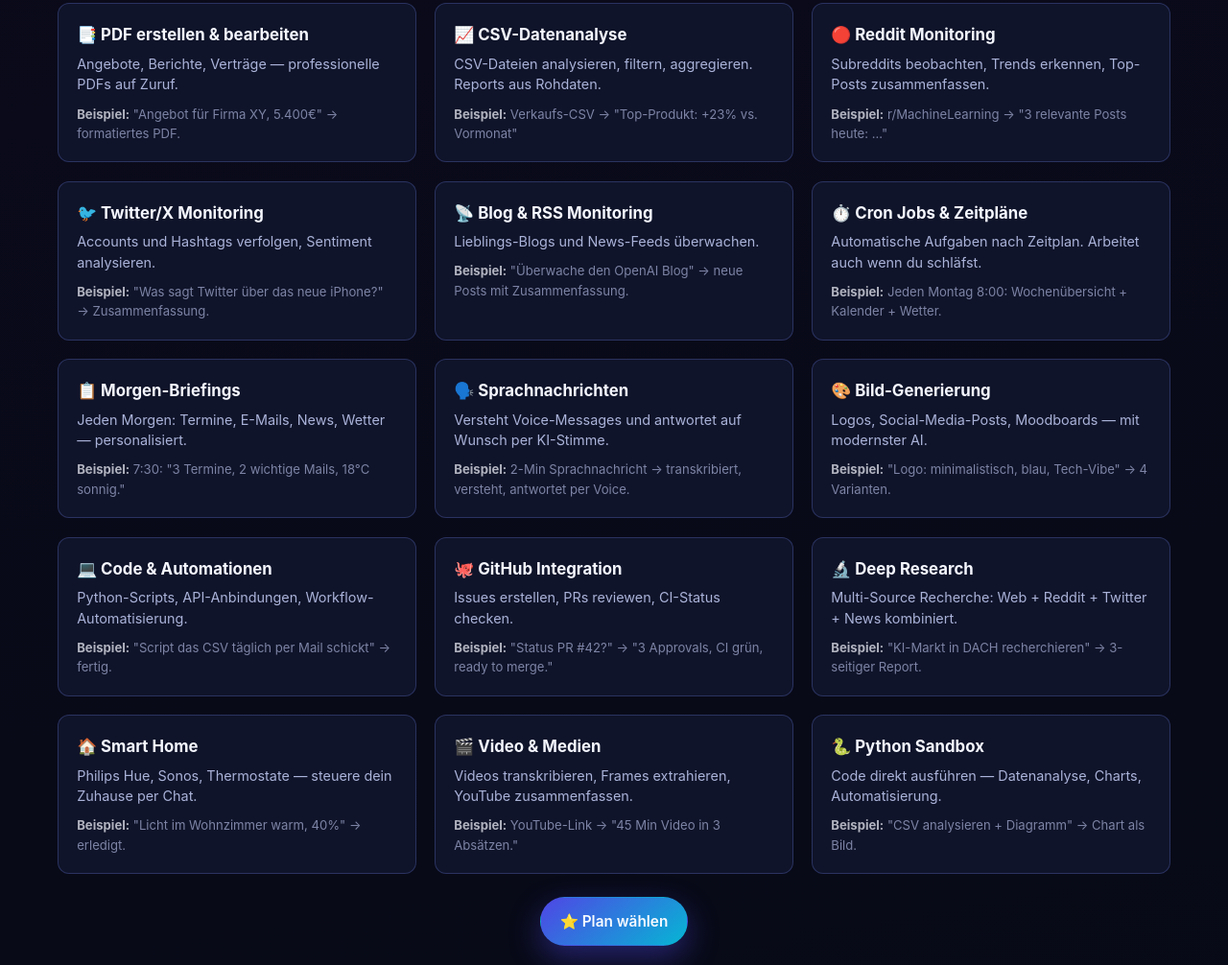
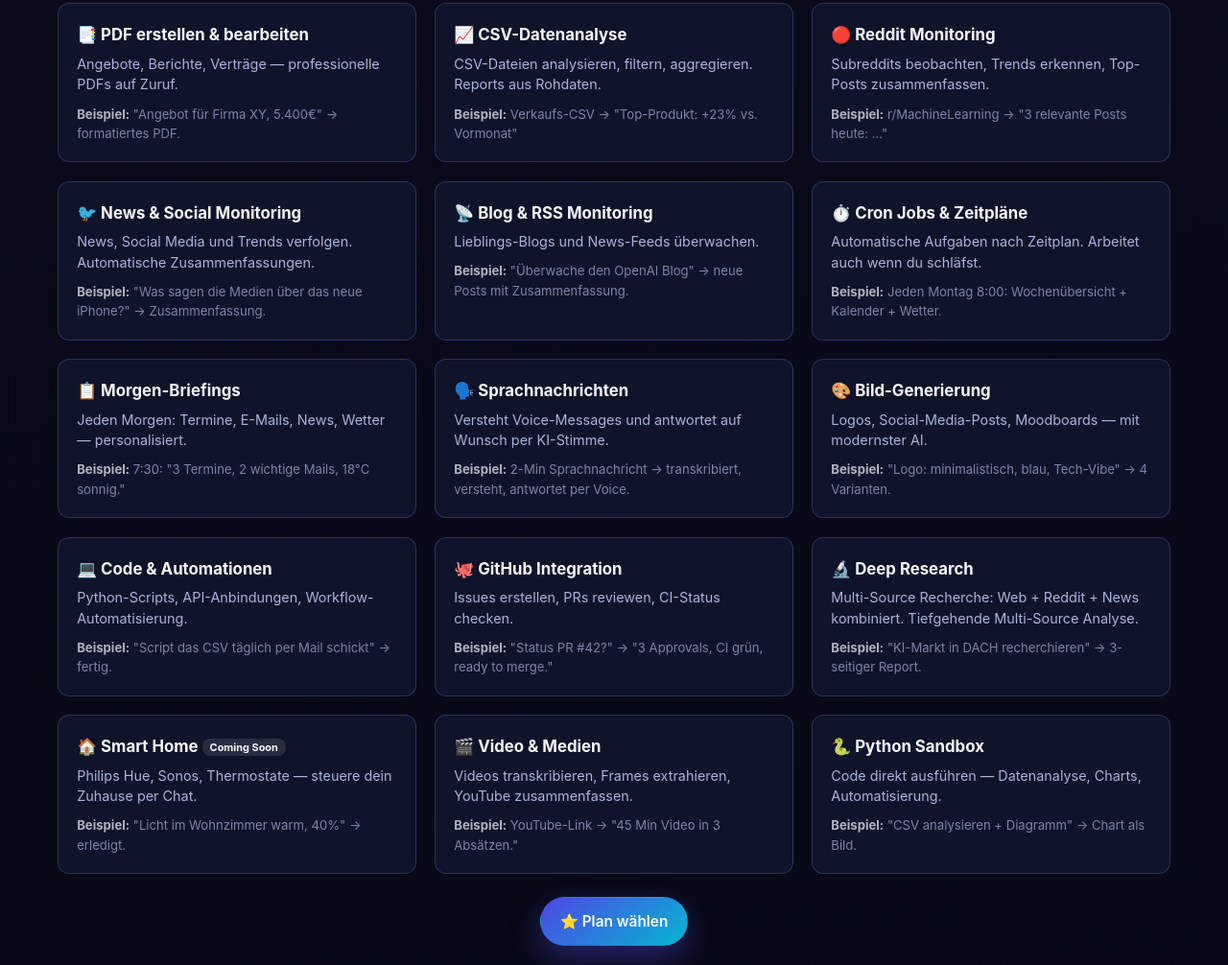
Before and after one commit to akrimm702/xiim-landing, a plain HTML site: page skills.html in a window 1280 px wide. Shown: the part 1451-2457 px from the top of the page at 96% size. Drawn offline with Linux system fonts and the light colour scheme.

Commit message:
fix: WhatsApp + Smart Home → Coming Soon, Twitter → News Monitoring

```diff
--- a/skills.html
+++ b/skills.html
@@ -139,9 +139,9 @@
           <div class="examples"><strong>Beispiel:</strong> r/MachineLearning → "3 relevante Posts heute: ..."</div>
         </div>
         <div class="skill-item">
-          <h3>🐦 Twitter/X Monitoring</h3>
-          <p>Accounts und Hashtags verfolgen, Sentiment analysieren.</p>
-          <div class="examples"><strong>Beispiel:</strong> "Was sagt Twitter über das neue iPhone?" → Zusammenfassung.</div>
+          <h3>🐦 News &amp; Social Monitoring</h3>
+          <p>News, Social Media und Trends verfolgen. Automatische Zusammenfassungen.</p>
+          <div class="examples"><strong>Beispiel:</strong> "Was sagen die Medien über das neue iPhone?" → Zusammenfassung.</div>
         </div>
         <div class="skill-item">
           <h3>📡 Blog & RSS Monitoring</h3>
@@ -180,11 +180,11 @@
         </div>
         <div class="skill-item">
           <h3>🔬 Deep Research</h3>
-          <p>Multi-Source Recherche: Web + Reddit + Twitter + News kombiniert.</p>
+          <p>Multi-Source Recherche: Web + Reddit + News kombiniert. Tiefgehende Multi-Source Analyse.</p>
           <div class="examples"><strong>Beispiel:</strong> "KI-Markt in DACH recherchieren" → 3-seitiger Report.</div>
         </div>
         <div class="skill-item">
-          <h3>🏠 Smart Home</h3>
+          <h3>🏠 Smart Home <span style="font-size:0.65em;background:rgba(255,255,255,0.1);padding:2px 8px;border-radius:8px;vertical-align:middle">Coming Soon</span></h3>
           <p>Philips Hue, Sonos, Thermostate — steuere dein Zuhause per Chat.</p>
           <div class="examples"><strong>Beispiel:</strong> "Licht im Wohnzimmer warm, 40%" → erledigt.</div>
         </div>
```
Also changed, not shown: index.html (+7 -7 lines).
